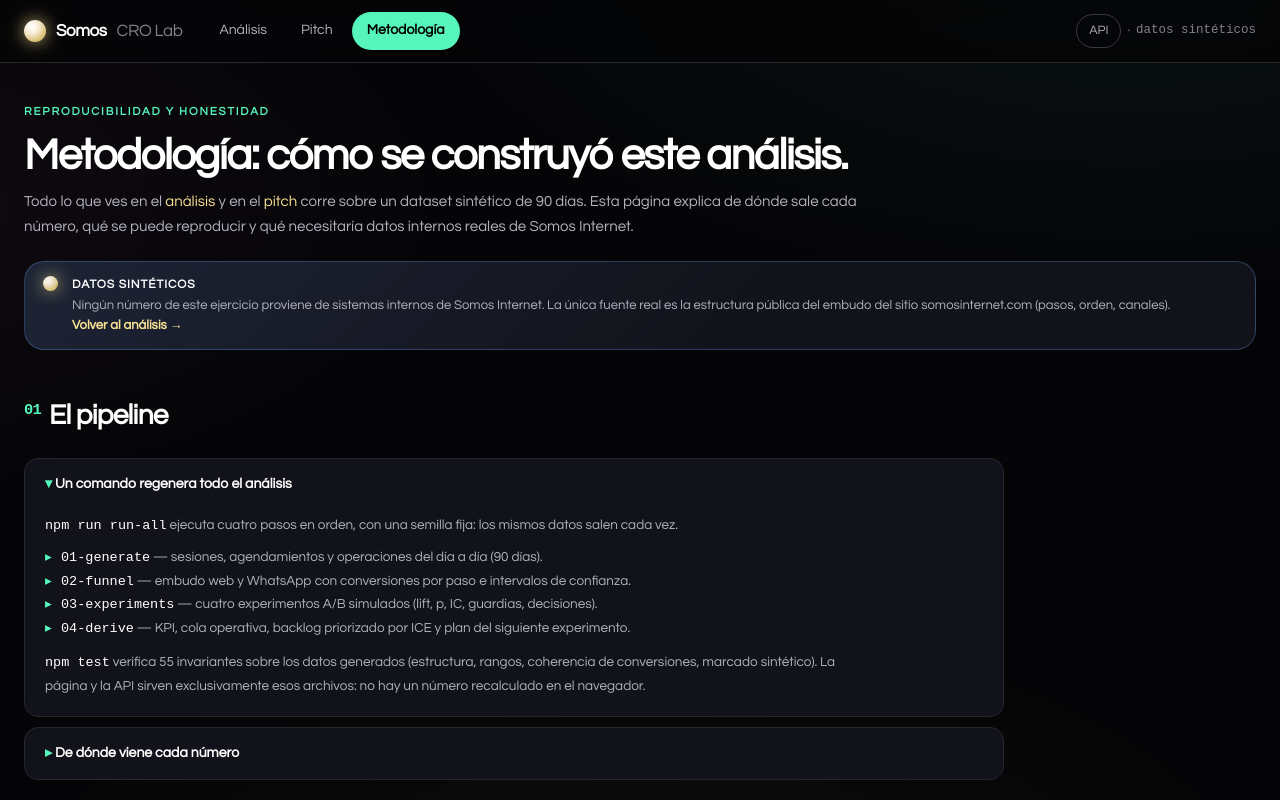
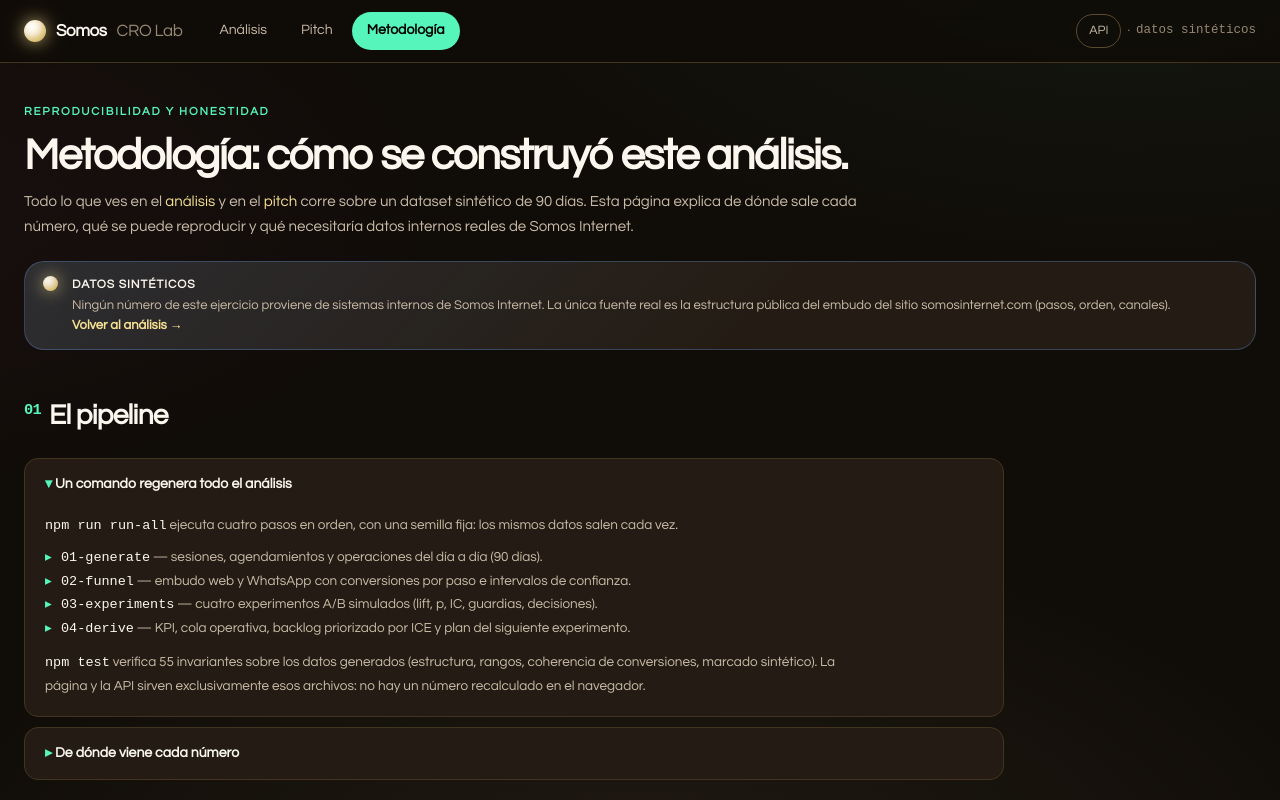
Before and after one commit to LuisAlejandroCR/somos-internet, a website: page public/metodologia.html in a window 1280 px wide. Shown: the top 800 px of the page. Drawn offline with Linux system fonts and the light colour scheme.

Commit message:
feat: warm the palette and cut text harder per direct feedback
Neutrals had a cool blue undertone (e.g. surface #12121a has B>R,G) and read
as too dark. Rewrote --bg/--surface/--border/--text-* with a brown/amber
undertone and meaningfully higher luminosity (--surface roughly doubles),
rebalanced the ambient radial glows toward cream/amber, and updated the
few hardcoded hex values that referenced the old bg directly. Brand
(mint/pink/cream) and semantic (warn/danger/ok) tokens untouched — that's
Somos's real identity, not what was too dark.

Second, more aggressive text pass beyond the icon/diagram swap from the
previous commit: cut whole sentences rather than shortening them, across
the pitch cover, the WhatsApp intro, one idea card, and every section-intro
paragraph plus the disclosure/CTA boxes on the analysis page.

Verified contrast with computed WCAG ratios in-browser (18:1 / 10:1 / 5.6:1
for primary/secondary/tertiary text), not just eyeballing the hex values.
55/55 tests green.

```diff
--- a/public/style.css
+++ b/public/style.css
@@ -9,16 +9,18 @@
    ───────────────────────────────────────────────────────────────────────── */
 :root {
   /* Neutros — superficies, tablas, estructura, la mayoría de los gráficos.
-     Nada de negro puro: la página vive sobre #050507 con halos de ambiente. */
-  --bg: #050507;
-  --bg-2: #0c0c12;
-  --surface: #12121a;
-  --surface-2: #1c1c26;
-  --border: #26262e;
-  --border-2: #3a3a46;
-  --text: #ffffff;
-  --text-2: #b2b2be;
-  --text-3: #82828f;
+     Nada de negro puro ni frío: la página vive sobre un carbón cálido
+     (undertone marrón/ámbar, no azulado) con halos de ambiente — más claro
+     y más tibio que la primera versión, a pedido explícito del usuario. */
+  --bg: #100c08;
+  --bg-2: #1a140e;
+  --surface: #241c14;
+  --surface-2: #33281b;
+  --border: #43341f;
+  --border-2: #5c4a30;
+  --text: #fbf6ee;
+  --text-2: #cabca8;
+  --text-3: #978873;
 
   /* Marca Somos — nav, acciones primarias, highlights, momentos del pitch */
   --brand-mint: #56f5bb;
@@ -67,9 +69,9 @@
 
 html, body {
   background:
-    radial-gradient(1200px 640px at 88% -12%, rgba(86, 245, 187, 0.06), transparent 62%),
-    radial-gradient(1000px 520px at -8% 26%, rgba(255, 110, 231, 0.045), transparent 55%),
-    radial-gradient(1100px 560px at 50% 118%, rgba(248, 226, 148, 0.04), transparent 60%),
+    radial-gradient(1200px 640px at 88% -12%, rgba(86, 245, 187, 0.05), transparent 62%),
+    radial-gradient(1000px 520px at -8% 26%, rgba(255, 110, 231, 0.035), transparent 55%),
+    radial-gradient(1200px 640px at 50% 115%, rgba(248, 226, 148, 0.075), transparent 62%),
     var(--bg);
   background-attachment: fixed;
   color: var(--text);
@@ -114,7 +116,7 @@ a.link:hover { text-decoration: underline; }
 /* ── Header / nav ── */
 header {
   border-bottom: 1px solid var(--border);
-  background: rgba(5, 5, 7, 0.85);
+  background: rgba(16, 12, 8, 0.85);
   position: sticky; top: 0; z-index: 30;
   backdrop-filter: blur(10px);
 }
```
Also changed, not shown: public/index.html (+10 -12 lines), public/pitch.html (+7 -10 lines).
